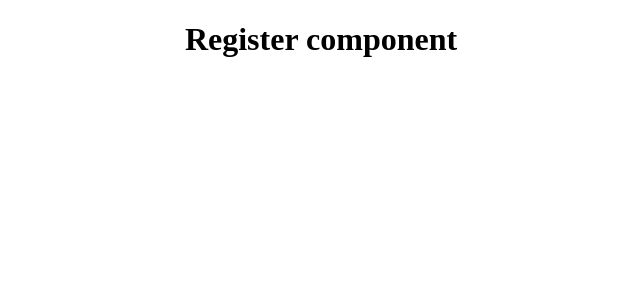
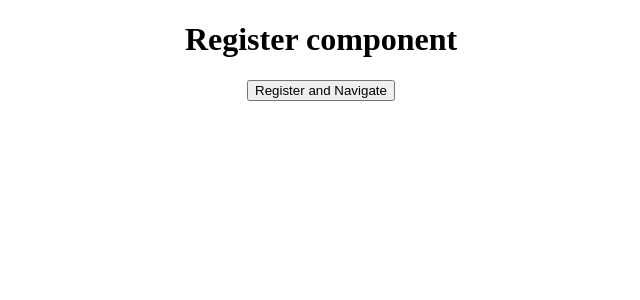
Before and after one commit to saikorthivada/nextjs-tutorials, a Next.js app: page /register in a window 1280 px wide. Shown: the top 300 px of the page, without its empty margins (319-959 px from the left). Built offline with nearby package versions, Linux system fonts and the light colour scheme.

Commit message:
Logical navigation

```diff
--- a/src/app/(pre-login)/register/page.js
+++ b/src/app/(pre-login)/register/page.js
@@ -1,5 +1,18 @@
+"use client";
+import { useRouter } from "next/navigation"
+
 export default function RegisterUI() {
+    const router = useRouter();
+    const navigate = () => {
+        // router.push('/login');
+        // router.back();
+        // router.forward();
+        router.replace('/login');
+    }
     return (
-        <h1>Register component</h1>
+        <div>
+            <h1>Register component</h1>
+            <button onClick={navigate}>Register and Navigate</button>
+        </div>
     )
 }
```
Also changed, not shown: src/app/_error.js (renamed from src/app/error.js).
